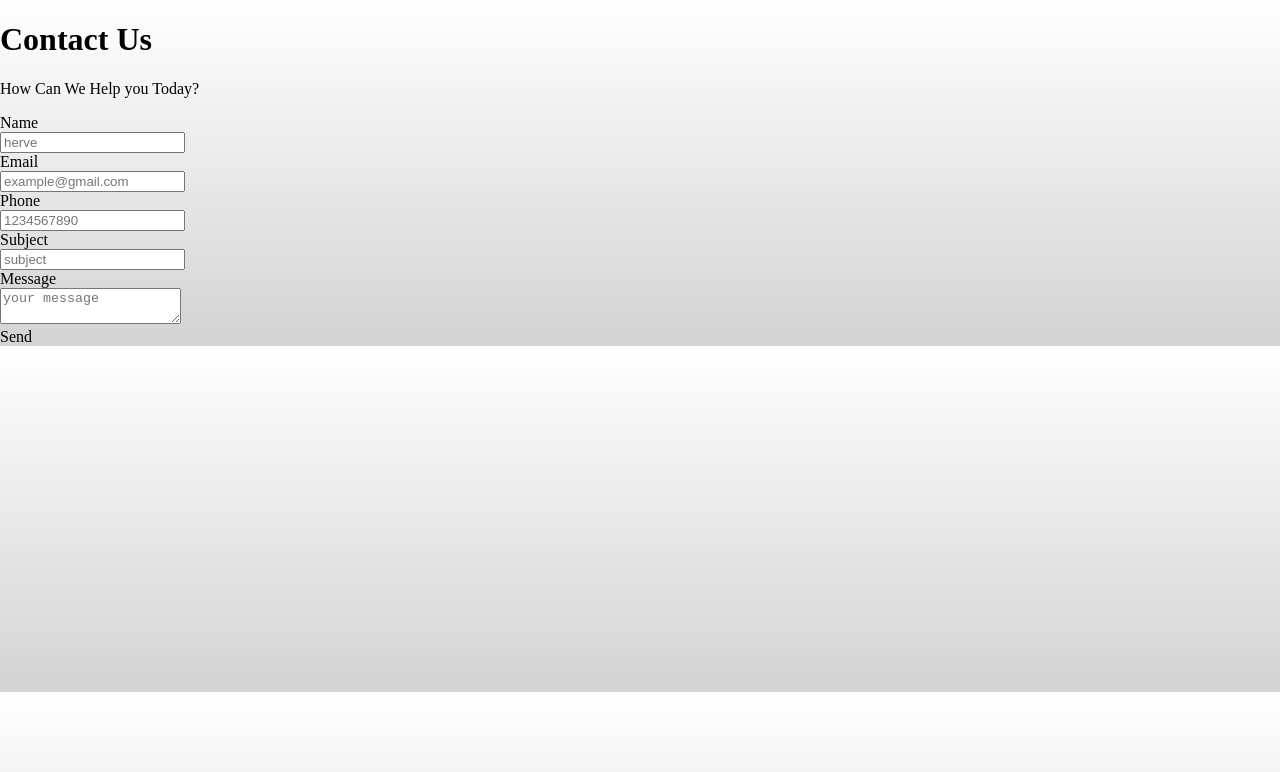
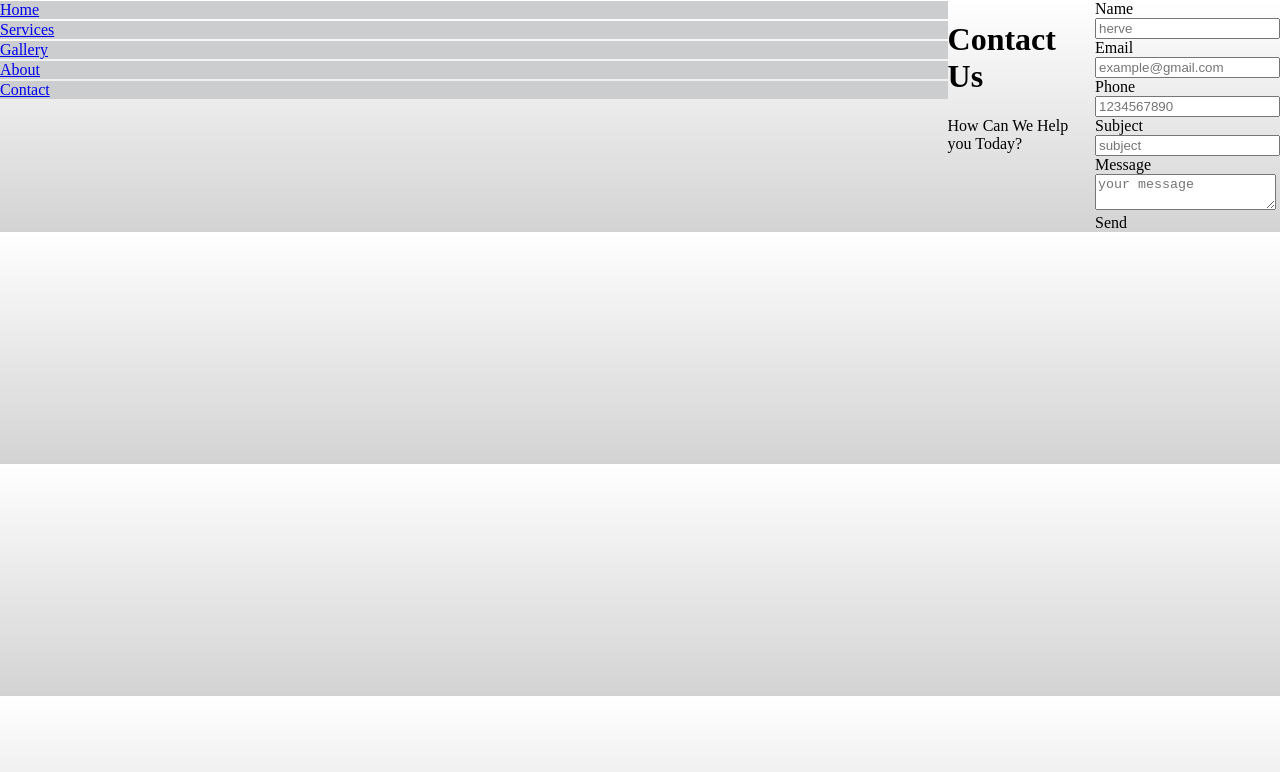
Before and after one commit to dream-team-4/dream-team-4.github.io, a website: page contact.html in a window 1280 px wide. Drawn offline with nearby package versions, Linux system fonts and the light colour scheme; files that its build step writes are made by us from their sources.

Commit message:
minor changes

```diff
--- a/contact.html
+++ b/contact.html
@@ -3,7 +3,7 @@
   <head>
   	<meta charset="UTF-8">
   	<title>How to create the contact form using HTML and CSS</title>
-  	<link rel="stylesheet" href="styles.css">
+  	<link rel="stylesheet" href="./css/main.css">
   	<script src="https://ajax.googleapis.com/ajax/libs/jquery/3.3.1/jquery.min.js"></script>
   	<script>
   		$(document).ready(function(){
@@ -15,7 +15,16 @@
   </head>
   <body>
 
-  <div class="wrapper">
+      </div>
+  <div class="container">
+      <div class="col2">
+          <nav class="nav">
+              <a class="nav-link btn btn-light active" href="#">Home</a>
+              <a class="nav-link btn btn-light" href="#">Services</a>
+              <a class="nav-link btn btn-light" href="#">Gallery</a>
+              <a class="nav-link btn btn-light" href="#">About</a>
+              <a class="nav-link btn btn-light" href="#">Contact</a>
+            </nav>
     <div class="content">
       <h1>Contact Us</h1>
       <p>How Can We Help you Today?</p>
```
Also changed, not shown: index.html (+1 -1 lines).
